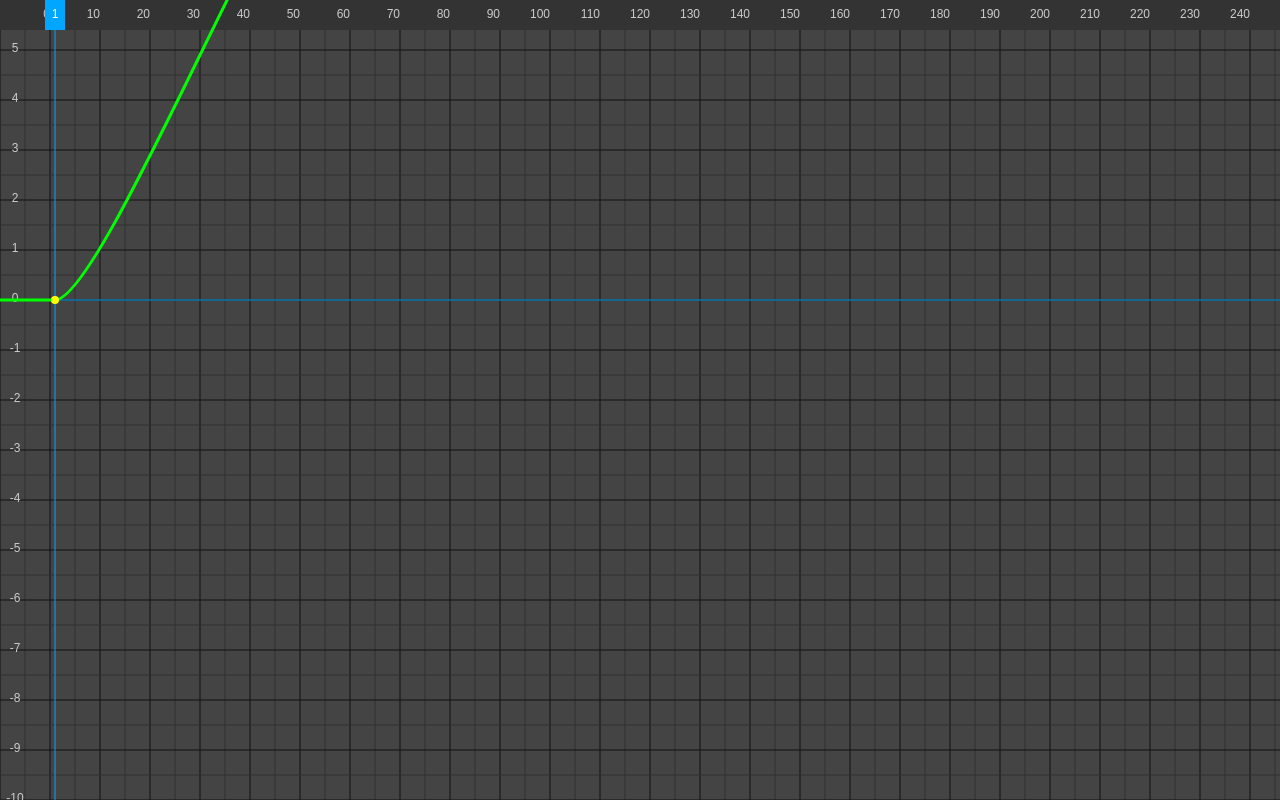
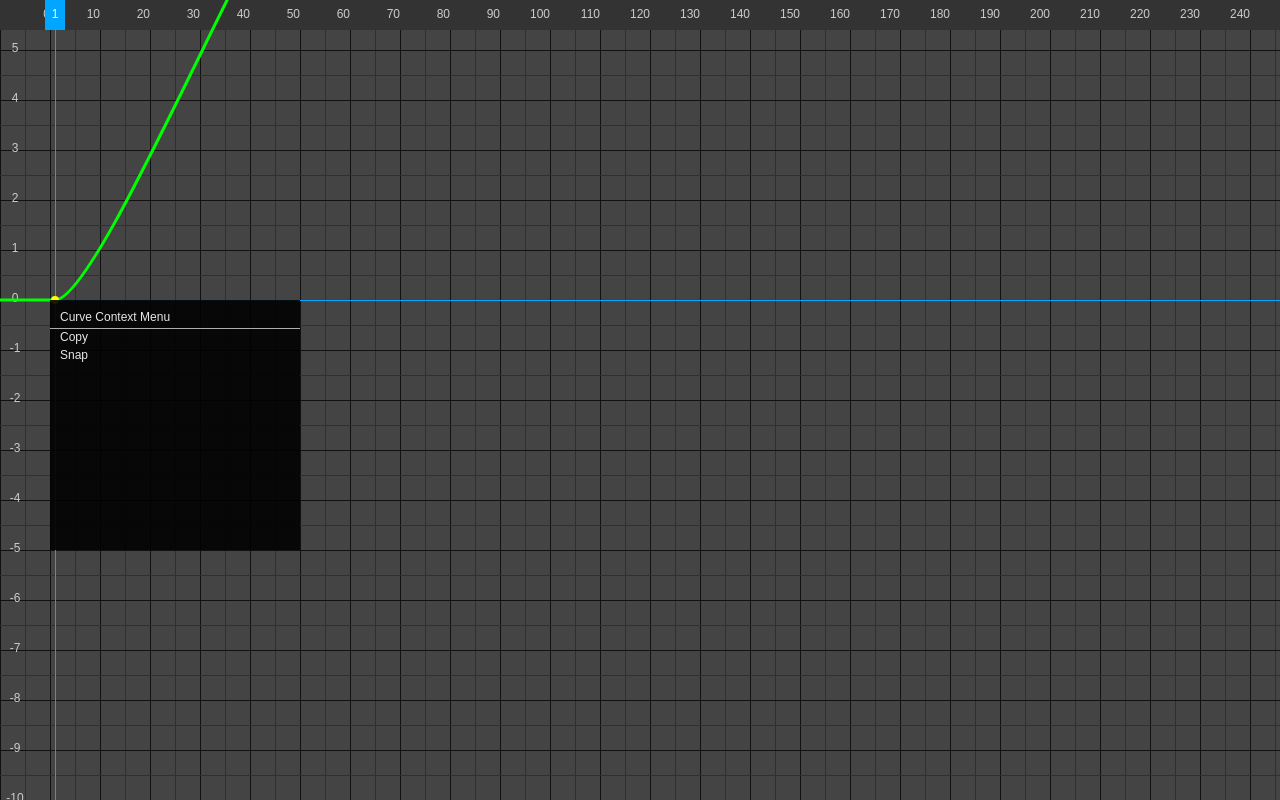
Before and after one commit to albert-wang/graph-editor, a Vue app: page / in a window 1280 px wide. Built offline with nearby package versions, Linux system fonts and the light colour scheme.

Commit message:
Actions refactor, halfpixel offset to guarantee good lines

```diff
--- a/src/App.vue
+++ b/src/App.vue
@@ -5,6 +5,7 @@
       tabIndex="0"
       v-drag:middle="middleDrag"
       v-drag:left.click="leftDrag"
+      v-drag:right.click="rightDrag"
       @wheel="mouseWheel"
       @mousedown="mouseDown"
     />
@@ -18,6 +19,7 @@ import VueContext from "vue-context";
 import { Component, Vue } from "vue-property-decorator";
 import { Graph } from "./components/graph/graph";
 import { vec2, Vec2, negate } from "@/components/graph/util/math";
+import { DragEvent } from "./components/graph/directives/middle-drag";
 
 @Component
 export default class App extends Vue {
@@ -55,21 +57,29 @@ export default class App extends Vue {
     }
   }
 
-  public leftDrag(_: Vec2, position: Vec2, start: Vec2, isClick: boolean) {
+  // Drag and drop modifiers
+  public middleDrag(e: DragEvent) {
     if (!this.graph) {
       return;
     }
 
-    const grid = this.graph.state.grid;
-    if (start.y < 30) {
-      grid.setGuidePoint(grid.unproject(position));
-    } else {
-      if (isClick) {
-        this.graph.trySelectPoint(grid.unproject(position));
-      } else {
-        this.graph.modifyPoint(grid.unproject(position));
-      }
+    this.graph.mouseMiddleDrag(e);
+  }
+
+  public leftDrag(e: DragEvent) {
+    if (!this.graph) {
+      return;
     }
+
+    this.graph.mouseLeftDrag(e);
+  }
+
+  public rightDrag(e: DragEvent) {
+    if (!this.graph) {
+      return;
+    }
+
+    this.graph.mouseRightDrag(e);
   }
 
   public mouseWheel(e: WheelEvent) {
@@ -77,16 +87,7 @@ export default class App extends Vue {
       return;
     }
 
-    this.graph.state.grid.zoom(-e.deltaY);
-  }
-
-  // Drag and drop modifiers
-  public middleDrag(v: Vec2) {
-    if (!this.graph) {
-      return;
-    }
-
-    this.graph.state.grid.pixelMove(vec2(-v.x, v.y));
+    this.graph.mouseWheel(e);
   }
 
   public renderGraph(t: number) {
--- /dev/null
+++ b/src/components/graph/actions/mouse.ts
@@ -0,0 +1,36 @@
+import State from "../state";
+import { Vec2, vec2 } from "../util/math";
+
+import { DragEvent } from "../directives/middle-drag";
+
+export default class MouseActions {
+  public wheel(e: WheelEvent, state: State) {
+    state.grid.zoom(-e.deltaY);
+  }
+
+  public middleDrag(e: DragEvent, state: State) {
+    state.grid.pixelMove(vec2(-e.delta.x, e.delta.y));
+  }
+
+  public leftDrag(e: DragEvent, state: State) {
+    const grid = state.grid;
+    const point = grid.unproject(e.mousePosition);
+    if (e.startingPosition.y < 30) {
+      grid.setGuidePoint(point);
+    } else {
+      if (e.isClick) {
+        state.selectedPoint = state.curves.trySelectPoint(point);
+      } else {
+        if (state.selectedPoint && state.selectedPoint.curve) {
+          state.curves.modifyPoint(state.selectedPoint, point);
+        }
+      }
+    }
+  }
+
+  public rightDrag(e: DragEvent, state: State) {
+    if (e.isClick) {
+      state.menu.position = state.grid.unproject(e.mousePosition);
+    }
+  }
+}
--- a/src/components/graph/directives/middle-drag.ts
+++ b/src/components/graph/directives/middle-drag.ts
@@ -1,4 +1,14 @@
-import { vec2 } from "../util/math";
+import { Vec2, vec2 } from "../util/math";
+
+export interface DragEvent {
+  // Pixel values
+  delta: Vec2;
+  mousePosition: Vec2;
+  startingPosition: Vec2;
+
+  isClick: boolean;
+  button: string;
+}
 
 export default {
   bind(el: HTMLElement, binding: any) {
@@ -17,20 +27,31 @@ export default {
     // @ts-ignore
     const targetButton = buttonMapping[binding.arg] || 0;
 
+    // Disable the default right click handler
+    el.addEventListener("contextmenu", (e: Event) => {
+      e.preventDefault();
+      return false;
+    });
+
     el.addEventListener("mousedown", (e: MouseEvent) => {
       if (e.button === targetButton) {
+        e.preventDefault();
+
         state.mouseDown = true;
         state.originalPosition = vec2(e.x, e.y);
         state.startingPosition = vec2(e.x, e.y);
 
         if (binding.modifiers["click"]) {
           if (typeof binding.value === "function" && state.mouseDown) {
-            binding.value(
-              vec2(0, 0),
-              vec2(e.x, e.y),
-              state.startingPosition,
-              true
-            );
+            const ev: DragEvent = {
+              delta: vec2(0, 0),
+              mousePosition: vec2(e.x, e.y),
+              startingPosition: state.startingPosition,
+              isClick: true,
+              button: binding.arg
+            };
+
+            binding.value(ev);
           }
         }
       }
@@ -55,7 +76,15 @@ export default {
       state.originalPosition = vec2(e.x, e.y);
 
       if (typeof binding.value === "function" && state.mouseDown) {
-        binding.value(delta, vec2(e.x, e.y), state.startingPosition, false);
+        const ev: DragEvent = {
+          delta: delta,
+          mousePosition: vec2(e.x, e.y),
+          startingPosition: state.startingPosition,
+          isClick: false,
+          button: binding.arg
+        };
+
+        binding.value(ev);
       }
     });
   }
--- a/src/components/graph/graph.ts
+++ b/src/components/graph/graph.ts
@@ -5,14 +5,21 @@ import GridRenderer from "./rendering/grid";
 import CurveRenderer from "./rendering/curve";
 
 import { vec2, Vec2 } from "./util/math";
+import MouseActions from "./actions/mouse";
+
+import { DragEvent } from "./directives/middle-drag";
+import MenuRenderer from "./rendering/menu";
 
 class Graph {
-  state: State;
+  private state: State;
 
-  horizontalRuler: HorizontalRuler;
-  verticalRuler: VerticalRuler;
-  grid: GridRenderer;
-  curves: CurveRenderer;
+  private horizontalRuler: HorizontalRuler;
+  private verticalRuler: VerticalRuler;
+  private grid: GridRenderer;
+  private curves: CurveRenderer;
+  private menu: MenuRenderer;
+
+  private mouse: MouseActions;
 
   constructor(ctx: CanvasRenderingContext2D, bounds: ClientRect | DOMRect) {
     this.state = new State({
@@ -32,16 +39,28 @@ class Graph {
     this.verticalRuler = new VerticalRuler();
     this.grid = new GridRenderer();
     this.curves = new CurveRenderer();
+    this.menu = new MenuRenderer();
+
+    this.mouse = new MouseActions();
   }
 
-  public trySelectPoint(point: Vec2) {
-    this.state.selectedPoint = this.state.curves.trySelectPoint(point);
+  // Input handling.
+  public keyDown(e: KeyboardEvent) {}
+
+  public mouseWheel(e: WheelEvent) {
+    this.mouse.wheel(e, this.state);
   }
 
-  public modifyPoint(pos: Vec2) {
-    if (this.state.selectedPoint && this.state.selectedPoint.curve) {
-      this.state.curves.modifyPoint(this.state.selectedPoint, pos);
-    }
+  public mouseMiddleDrag(e: DragEvent) {
+    this.mouse.middleDrag(e, this.state);
+  }
+
+  public mouseLeftDrag(e: DragEvent) {
+    this.mouse.leftDrag(e, this.state);
+  }
+
+  public mouseRightDrag(e: DragEvent) {
+    this.mouse.rightDrag(e, this.state);
   }
 
   public render(dt: number) {
@@ -52,6 +71,7 @@ class Graph {
     this.horizontalRuler.render(this.state);
 
     this.curves.render(this.state);
+    this.menu.render(this.state);
   }
 }
 
--- a/src/components/graph/rendering/grid.ts
+++ b/src/components/graph/rendering/grid.ts
@@ -13,14 +13,14 @@ export default class GridRenderer {
     for (let x = xstart; x < state.bounds.x; x += xstep) {
       ctx.strokeStyle = Colors.BoldLine;
       ctx.beginPath();
-      ctx.moveTo(x, 0);
-      ctx.lineTo(x, state.bounds.y);
+      ctx.moveTo(Math.round(x) + 0.5, 0);
+      ctx.lineTo(Math.round(x) + 0.5, state.bounds.y);
       ctx.stroke();
 
       ctx.strokeStyle = Colors.LightLine;
       ctx.beginPath();
-      ctx.moveTo(x + xstep / 2, 0);
-      ctx.lineTo(x + xstep / 2, state.bounds.y);
+      ctx.moveTo(Math.round(x + xstep / 2) + 0.5, 0);
+      ctx.lineTo(Math.round(x + xstep / 2) + 0.5, state.bounds.y);
       ctx.stroke();
     }
 
@@ -29,14 +29,17 @@ export default class GridRenderer {
     for (let y = ystart; y < state.bounds.y; y += ystep) {
       ctx.strokeStyle = Colors.BoldLine;
       ctx.beginPath();
-      ctx.moveTo(0, state.bounds.y - y);
-      ctx.lineTo(state.bounds.x, state.bounds.y - y);
+      ctx.moveTo(0, Math.round(state.bounds.y - y) + 0.5);
+      ctx.lineTo(state.bounds.x, Math.round(state.bounds.y - y) + 0.5);
       ctx.stroke();
 
       ctx.strokeStyle = Colors.LightLine;
       ctx.beginPath();
-      ctx.moveTo(0, state.bounds.y - (y + ystep / 2));
-      ctx.lineTo(state.bounds.x, state.bounds.y - (y + ystep / 2));
+      ctx.moveTo(0, Math.round(state.bounds.y - (y + ystep / 2)) + 0.5);
+      ctx.lineTo(
+        state.bounds.x,
+        Math.round(state.bounds.y - (y + ystep / 2)) + 0.5
+      );
       ctx.stroke();
     }
   }
--- a/src/components/graph/rendering/menu.ts
+++ b/src/components/graph/rendering/menu.ts
@@ -1,9 +1,51 @@
-import State from "../state"
+import State from "../state";
+import { vec2 } from "../util/math";
+
+import { MenuOptionType } from "../state/menu";
 
 export default class MenuRenderer {
-    public render(state: State) {
-        // Draw the background
+  public render(state: State) {
+    const menu = state.menu;
+    const ctx = state.ctx;
+    ctx.save();
 
-        // Draw the options
-    }
+    const position = state.grid.project(menu.position);
+    position.x = Math.round(position.x);
+    position.y = Math.round(position.y);
+
+    const size = vec2(250, 250);
+
+    ctx.fillStyle = "black";
+    ctx.globalAlpha = 0.9;
+    ctx.fillRect(position.x, position.y, size.x, size.y);
+
+    ctx.fillStyle = "white";
+    ctx.strokeStyle = "white";
+    ctx.font = "12px arial";
+    ctx.lineWidth = 0.75;
+
+    let offset = 18;
+    menu.tree.options.forEach(v => {
+      switch (v.type) {
+        case MenuOptionType.Default:
+        case MenuOptionType.Header:
+          ctx.fillText(v.label, position.x + 10, position.y + offset);
+          offset += 18;
+          break;
+        case MenuOptionType.Spacer:
+          ctx.beginPath();
+          offset -= 8;
+          ctx.moveTo(position.x, position.y + offset + 0.5);
+          ctx.lineTo(position.x + size.x, position.y + offset + 0.5);
+          ctx.stroke();
+          offset += 10;
+          break;
+      }
+    });
+    // Draw the background
+    // state.grid.project(state
+
+    // Draw the options
+    ctx.restore();
+  }
 }
--- a/src/components/graph/rendering/rulers.ts
+++ b/src/components/graph/rendering/rulers.ts
@@ -35,8 +35,8 @@ class HorizontalRulerRenderer {
     const location = state.grid.project(state.grid.guidePoint);
     ctx.strokeStyle = Colors.GuideLine;
     ctx.beginPath();
-    ctx.moveTo(location.x, 30);
-    ctx.lineTo(location.x, state.bounds.y);
+    ctx.moveTo(Math.round(location.x) + 0.5, 30);
+    ctx.lineTo(Math.round(location.x) + 0.5, state.bounds.y);
     ctx.stroke();
 
     const txt = `${state.grid.guidePoint.x}`;
@@ -87,8 +87,8 @@ class VerticalRulerRenderer {
     const location = state.grid.project(state.grid.guidePoint);
     ctx.strokeStyle = Colors.GuideLine;
     ctx.beginPath();
-    ctx.moveTo(0, location.y);
-    ctx.lineTo(state.bounds.x, location.y);
+    ctx.moveTo(0, Math.round(location.y) + 0.5);
+    ctx.lineTo(state.bounds.x, Math.round(location.y) + 0.5);
     ctx.stroke();
   }
 }
--- a/src/components/graph/state/index.ts
+++ b/src/components/graph/state/index.ts
@@ -7,6 +7,7 @@ import Curves, {
   ControlPointType,
   SelectedPoint
 } from "./curves";
+import Menu from "./menu";
 
 interface InitialState {
   ctx: CanvasRenderingContext2D;
@@ -24,12 +25,17 @@ export default class State {
   public curves: Curves;
 
   // Point selection.
-  selectedPoint: SelectedPoint | undefined;
+  public selectedPoint: SelectedPoint | undefined;
+
+  // Menu operation
+  public menu: Menu;
 
   constructor(gs: InitialState) {
     this.ctx = gs.ctx;
     this.bounds = gs.bounds;
     this.grid = new GridState(this, gs.grid.area);
+    this.menu = new Menu();
+    this.menu.position = vec2(0, 0);
 
     this.curves = new Curves(this);
     const curve = new Curve("X");
```
Also changed, not shown: src/components/graph/state/menu.ts (+2 -5 lines).
